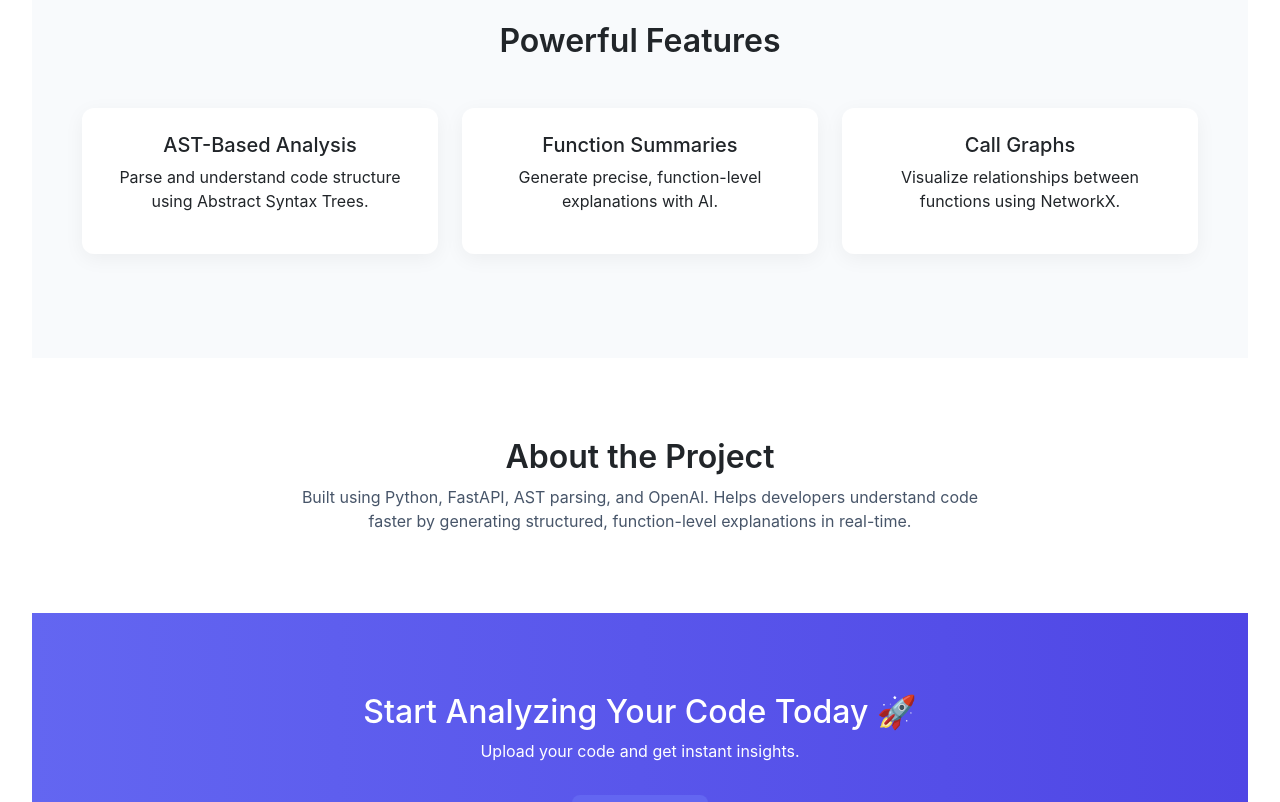
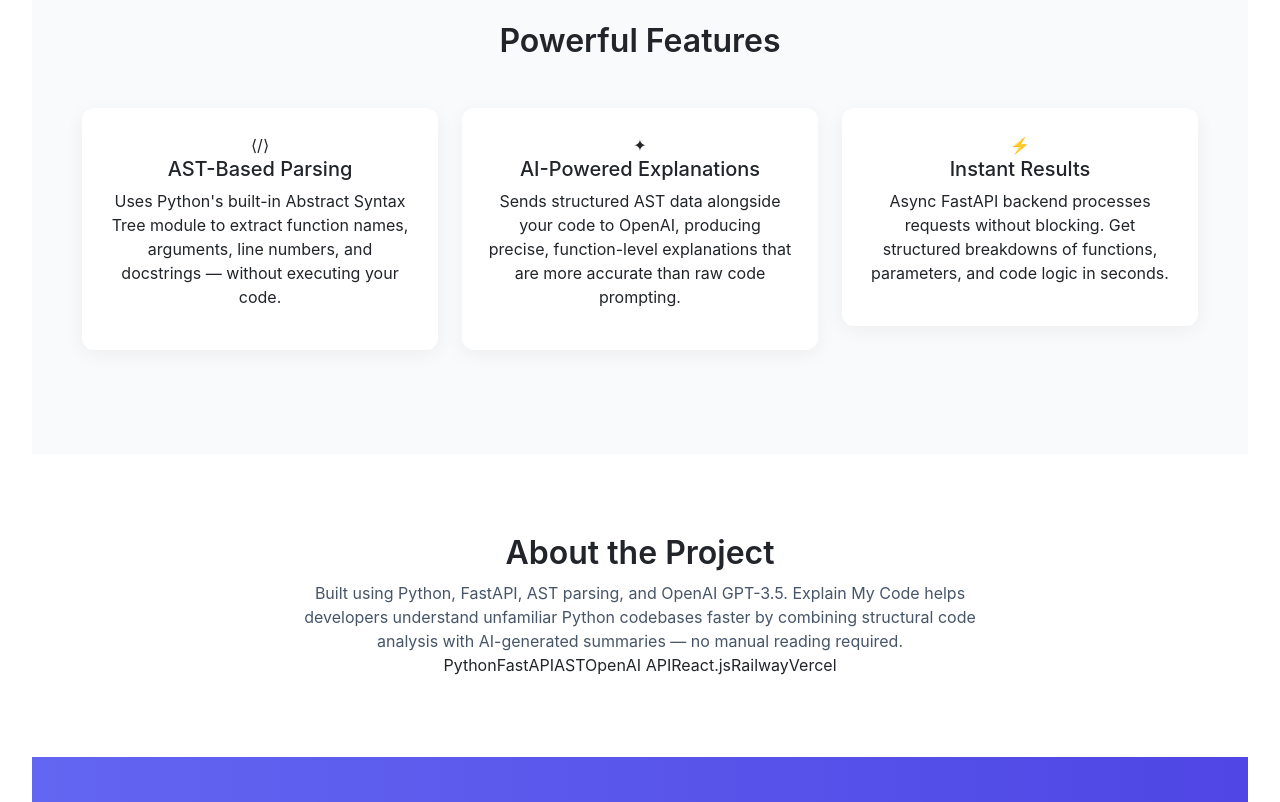
Before and after one commit to SnehaPoojary20/Explain-My-Code, a React (Vite) app in the folder Frontend/: page / in a window 1280 px wide. Shown: the part 960-1762 px from the top of the page. Built offline with nearby package versions, Linux system fonts and the light colour scheme.

Commit message:
fix: correct route element syntax in App component; enhance Home component with improved text and navigation; update Navbar for smooth scrolling to sections

```diff
--- a/Frontend/src/App.jsx
+++ b/Frontend/src/App.jsx
@@ -12,7 +12,7 @@ function App() {
 
       <Routes>
         <Route path="/" element={<Home />} />
-        <Route path="/try" to={<Explanation />} />
+        <Route path="/try" element={<Explanation />} />
       </Routes>
 
       <Footer />
--- a/Frontend/src/Components/Home/Home.jsx
+++ b/Frontend/src/Components/Home/Home.jsx
@@ -1,11 +1,12 @@
 import React from "react";
+import { Link } from "react-router-dom";
 import "./Home.css";
 
 const Home = () => {
   return (
     <div className="home-container">
 
-      {/*  Hero Section */}
+      {/* Hero Section */}
       <section className="hero-section d-flex align-items-center">
         <div className="container text-center">
           <h1 className="hero-title">
@@ -14,13 +15,13 @@ const Home = () => {
 
           <p className="hero-subtitle">
             Context-aware code analysis using AST & AI.
-            Generate function-level summaries and call graphs in real-time.
+            Get function-level summaries of any Python codebase in real-time.
           </p>
 
           <div className="mt-4">
-            <a href="#try" className="btn btn-primary btn-lg me-3">
+            <Link to="/try" className="btn btn-primary btn-lg me-3">
               Try Now
-            </a>
+            </Link>
             <a href="#features" className="btn btn-outline-light btn-lg">
               Learn More
             </a>
@@ -28,36 +29,48 @@ const Home = () => {
         </div>
       </section>
 
-      {/*  Features Section */}
+      {/* Features Section */}
       <section id="features" className="features-section">
         <div className="container text-center">
           <h2 className="section-title">Powerful Features</h2>
 
           <div className="row mt-5">
 
+            {/* Feature 1 — real */}
             <div className="col-md-4 mb-4">
               <div className="feature-card">
-                <h5>AST-Based Analysis</h5>
+                <div className="feature-icon">⟨/⟩</div>
+                <h5>AST-Based Parsing</h5>
                 <p>
-                  Parse and understand code structure using Abstract Syntax Trees.
+                  Uses Python's built-in Abstract Syntax Tree module to extract
+                  function names, arguments, line numbers, and docstrings —
+                  without executing your code.
                 </p>
               </div>
             </div>
 
+            {/* Feature 2 — real */}
             <div className="col-md-4 mb-4">
               <div className="feature-card">
-                <h5>Function Summaries</h5>
+                <div className="feature-icon">✦</div>
+                <h5>AI-Powered Explanations</h5>
                 <p>
-                  Generate precise, function-level explanations with AI.
+                  Sends structured AST data alongside your code to OpenAI,
+                  producing precise, function-level explanations that are
+                  more accurate than raw code prompting.
                 </p>
               </div>
             </div>
 
+            {/* Feature 3 — real */}
             <div className="col-md-4 mb-4">
               <div className="feature-card">
-                <h5>Call Graphs</h5>
+                <div className="feature-icon">⚡</div>
+                <h5>Instant Results</h5>
                 <p>
-                  Visualize relationships between functions using NetworkX.
+                  Async FastAPI backend processes requests without blocking.
+                  Get structured breakdowns of functions, parameters,
+                  and code logic in seconds.
                 </p>
               </div>
             </div>
@@ -66,26 +79,37 @@ const Home = () => {
         </div>
       </section>
 
-      {/*  About Section */}
+      {/* About Section */}
       <section id="about" className="about-section">
         <div className="container text-center">
           <h2 className="section-title">About the Project</h2>
           <p className="about-text">
-                  Built using Python, FastAPI, AST parsing, and OpenAI.
-                   Helps developers understand code faster by generating
-                    structured, function-level explanations in real-time.
+            Built using Python, FastAPI, AST parsing, and OpenAI GPT-3.5.
+            Explain My Code helps developers understand unfamiliar Python codebases
+            faster by combining structural code analysis with AI-generated summaries —
+            no manual reading required.
           </p>
+
+          <div className="tech-stack">
+            <span className="tech-tag">Python</span>
+            <span className="tech-tag">FastAPI</span>
+            <span className="tech-tag">AST</span>
+            <span className="tech-tag">OpenAI API</span>
+            <span className="tech-tag">React.js</span>
+            <span className="tech-tag">Railway</span>
+            <span className="tech-tag">Vercel</span>
+          </div>
         </div>
       </section>
 
-      {/*  CTA Section */}
+      {/* CTA Section */}
       <section id="try" className="cta-section text-center">
         <div className="container">
           <h2>Start Analyzing Your Code Today 🚀</h2>
-          <p>Upload your code and get instant insights.</p>
-          <a href="#upload" className="btn btn-primary btn-lg mt-3">
+          <p>Paste your Python code and get an instant explanation.</p>
+          <Link to="/try" className="btn btn-primary btn-lg mt-3">
             Get Started
-          </a>
+          </Link>
         </div>
       </section>
 
--- a/Frontend/src/Components/Navbar/Navbar.jsx
+++ b/Frontend/src/Components/Navbar/Navbar.jsx
@@ -1,8 +1,24 @@
 import React from "react";
-import { Link } from "react-router-dom";
+import { Link, useNavigate, useLocation } from "react-router-dom";
 import "./Navbar.css";
 
 const Navbar = () => {
+  const navigate = useNavigate();
+  const location = useLocation();
+
+  // If already on home, just scroll. If on another page, go home first then scroll.
+  const handleScrollLink = (e, sectionId) => {
+    e.preventDefault();
+    if (location.pathname === "/") {
+      document.getElementById(sectionId)?.scrollIntoView({ behavior: "smooth" });
+    } else {
+      navigate("/");
+      setTimeout(() => {
+        document.getElementById(sectionId)?.scrollIntoView({ behavior: "smooth" });
+      }, 100);
+    }
+  };
+
   return (
     <nav className="navbar navbar-expand-lg navbar-dark custom-navbar">
       <div className="container">
@@ -32,19 +48,29 @@ const Navbar = () => {
               </Link>
             </li>
 
+            {/* Scrolls to #features on homepage */}
             <li className="nav-item">
-              <Link className="nav-link" to="/features">
+              <a
+                className="nav-link"
+                href="#features"
+                onClick={(e) => handleScrollLink(e, "features")}
+              >
                 Features
-              </Link>
+              </a>
             </li>
 
+            {/* Scrolls to #about on homepage */}
             <li className="nav-item">
-              <Link className="nav-link" to="/about">
+              <a
+                className="nav-link"
+                href="#about"
+                onClick={(e) => handleScrollLink(e, "about")}
+              >
                 About
-              </Link>
+              </a>
             </li>
 
-            {/* CTA Button */}
+            {/* Goes to /try page */}
             <li className="nav-item">
               <Link className="btn btn-primary ms-3" to="/try">
                 Try Now
```
Also changed, not shown: 1 other file (tests, documents, lock files or other folders).
